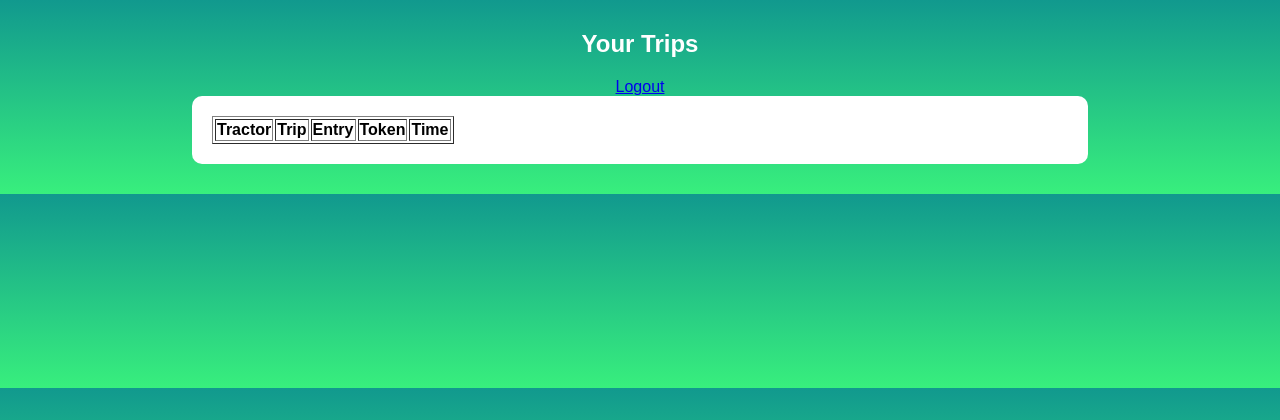
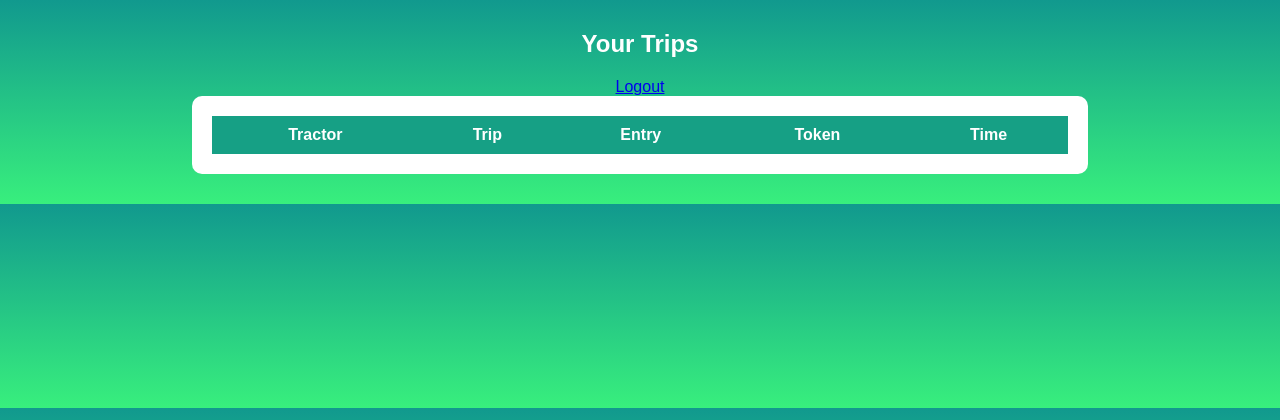
Before and after one commit to vanshri28/tractor_dashboard, a Flask app: page /farmer_dashboard in a window 1280 px wide. Shown: the top 420 px of the page. Run offline with Flask 3, Linux system fonts and the light colour scheme; the visitor is signed in with stand-in values (Sample User, id 1); tables that the repository leaves empty hold one stand-in row (values such as "Sample post"); lists and menus that the app fills with data are empty.

Commit message:
Update farmer_dashboard.html

```diff
--- a/templates/farmer_dashboard.html
+++ b/templates/farmer_dashboard.html
@@ -23,6 +23,22 @@ color:black;
 padding:20px;
 border-radius:10px;
 }
+
+table{
+width:100%;
+border-collapse:collapse;
+}
+
+th{
+background:#16a085;
+color:white;
+padding:10px;
+}
+
+td{
+padding:10px;
+text-align:center;
+}
 </style>
 
 </head>
@@ -35,7 +51,7 @@ border-radius:10px;
 <a href="/logout">Logout</a>
 
 <div class="table-box">
-<table border="1">
+<table>
 <tr>
 <th>Tractor</th>
 <th>Trip</th>
@@ -48,9 +64,9 @@ border-radius:10px;
 <tr>
 <td>{{row[4]}}</td>
 <td>{{row[5]}}</td>
+<td>{{row[6]}}</td>
+<td>{{row[7]}}</td>
 <td>{{row[8]}}</td>
-<td>{{row[9]}}</td>
-<td>{{row[10]}}</td>
 </tr>
 {% endfor %}
 
```
